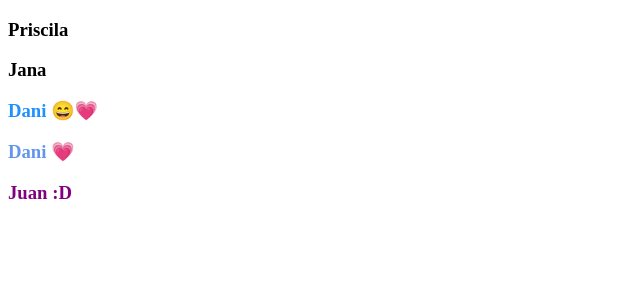
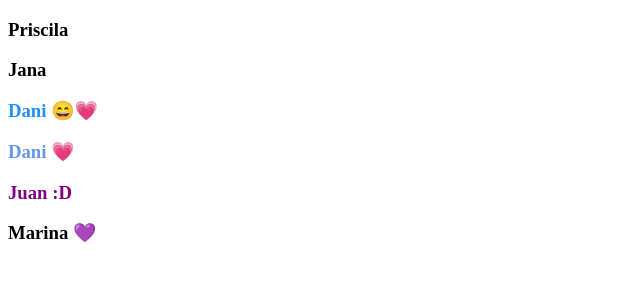
Before and after one commit to PriscilaGoncalves7/aula300621, a plain HTML site: page index.html in a window 1280 px wide. Shown: the whole page, without its empty margins (0-640 px from the left). Drawn offline with Linux system fonts and the light colour scheme.

Commit message:
Teste html

```diff
--- a/index.html
+++ b/index.html
@@ -10,6 +10,7 @@
 <h3 style = "color:#1E90FF" > Dani 😄💗</h3>
 <h3 style = "color: cornflowerblue;"> Dani 💗 </h3>
 <h3 style="color:purple;">Juan :D</h3>
+<h3 style="color #D8BFD8;">Marina &#128156</h3>
 </body>
 <footer>
 </footer>
```
